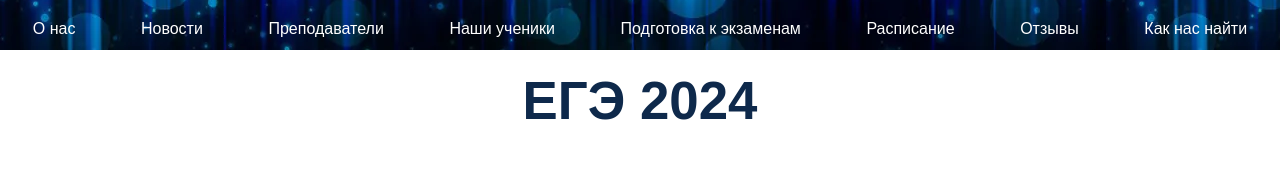
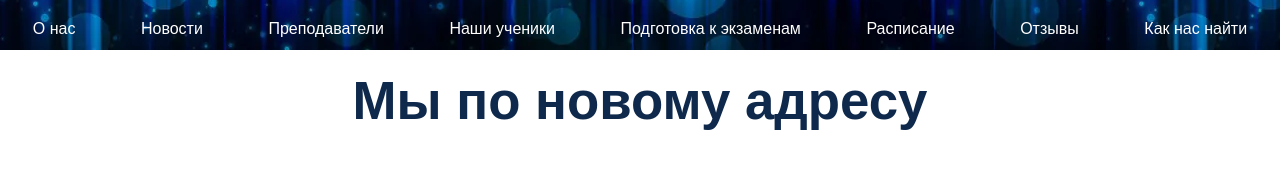
Before and after one commit to LeylaKhb/triumf, a React (Create React App) app: page /news/post/1 in a window 1280 px wide. Shown: the part 150-331 px from the top of the page. Built offline with nearby package versions, Linux system fonts and the light colour scheme.

Commit message:
Update postsContentList.ts

```diff
--- a/src/constants/postsContentList.ts
+++ b/src/constants/postsContentList.ts
@@ -19,16 +19,8 @@ import post10_2 from "../static/posts/post10_2.webp"
 import post10_3 from "../static/posts/post10_3.webp"
 import post10_4 from "../static/posts/post10_4.webp"
 import post10_5 from "../static/posts/post10_5.webp"
-import post12 from "../static/posts/post12.png"
-import post12_1 from "../static/posts/post12_1.png"
 
 export const postsContent = [
-    {
-        id: 12,
-        title: 'ЕГЭ 2024',
-        content: "Результаты ЕГЭ 2024!!\nВсе сдали на 100 баллов!\nВсе большие молодцы!",
-        images: [post12, post12_1],
-    },
     {
        id: 1,
        title: 'Мы по новому адресу',
```
